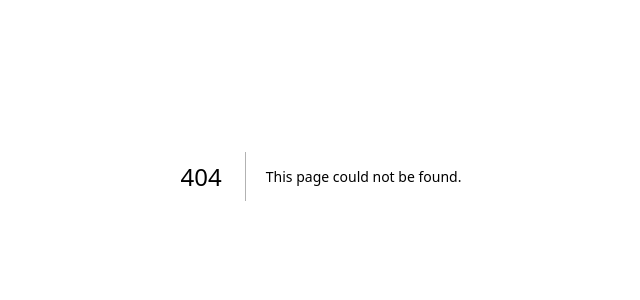
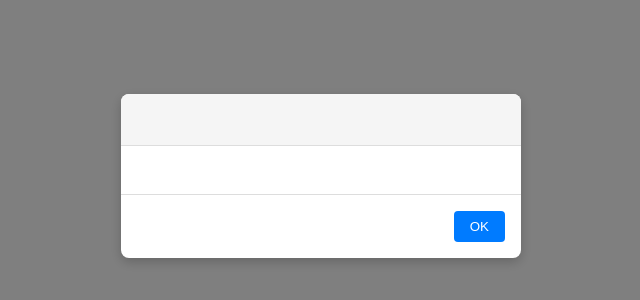
Before and after one commit to awordforthat/echarles-website, a Next.js app: page /crosswords/puzzleCompleteModal in a window 1280 px wide. Before the commit this address had no page. Shown: the part 224-524 px from the top of the page, without its empty margins (319-959 px from the left). Built offline with nearby package versions, Linux system fonts and the light colour scheme; a web font is replaced by a local one.

Commit message:
puzzle state slice, started game completion

```diff
--- a/package.json
+++ b/package.json
@@ -10,11 +10,12 @@
   },
   "dependencies": {
     "@reduxjs/toolkit": "^2.6.0",
+    "@types/react-dom": "^19.1.6",
     "@zeit/next-sass": "^1.0.1",
     "classnames": "^2.5.1",
     "next": "^15.2.0",
-    "react": "^19.0.0",
-    "react-dom": "^19.0.0",
+    "react": "^19.1.0",
+    "react-dom": "^19.1.0",
     "react-redux": "^9.2.0",
     "sass": "^1.42.1"
   },
--- /dev/null
+++ b/pages/crosswords/completionModal.module.scss
@@ -0,0 +1,52 @@
+.backdrop {
+    position: fixed;
+    top: 0;
+    left: 0;
+    width: 100vw;
+    height: 100vh;
+    background-color: rgba(0, 0, 0, 0.5);
+    display: flex;
+    justify-content: center;
+    align-items: center;
+    z-index: 1000;
+  }
+
+  .modal {
+    background-color: white;
+    border-radius: 8px;
+    max-width: 400px;
+    width: 90%;
+    box-shadow: 0 4px 12px rgba(0, 0, 0, 0.2);
+    overflow: hidden;
+    display: flex;
+    flex-direction: column;
+  }
+
+  .header {
+    padding: 1rem;
+    border-bottom: 1px solid #ddd;
+    background-color: #f5f5f5;
+  }
+
+  .body {
+    padding: 1rem;
+  }
+
+  .footer {
+    padding: 1rem;
+    border-top: 1px solid #ddd;
+    text-align: right;
+
+    button {
+      padding: 0.5rem 1rem;
+      background-color: #007bff;
+      border: none;
+      color: white;
+      border-radius: 4px;
+      cursor: pointer;
+
+      &:hover {
+        background-color: #0056b3;
+      }
+    }
+  }
--- a/pages/crosswords/hopskipjump.ts
+++ b/pages/crosswords/hopskipjump.ts
@@ -1,4 +1,5 @@
-import { Clues, Crossword, generateGrid } from './utils';
+import { Clues, Crossword } from './types';
+import { generateGrid } from './utils';
 
 export const hopskipjumpGridSize = 15;
 export const hopskipjumpclues: Clues = {
--- /dev/null
+++ b/pages/crosswords/puzzleCompleteModal.tsx
@@ -0,0 +1,28 @@
+import React from 'react';
+import styles from './completionModal.module.scss';
+
+type ModalProps = {
+  title: string;
+  message: string;
+  onClose: () => void;
+};
+
+const CompletionModal: React.FC<ModalProps> = ({ title, message, onClose }) => {
+  return (
+    <div className={styles.backdrop}>
+      <div className={styles.modal}>
+        <div className={styles.header}>
+          <h2>{title}</h2>
+        </div>
+        <div className={styles.body}>
+          <p>{message}</p>
+        </div>
+        <div className={styles.footer}>
+          <button onClick={onClose}>OK</button>
+        </div>
+      </div>
+    </div>
+  );
+};
+
+export default CompletionModal;
--- a/pages/crosswords/store.ts
+++ b/pages/crosswords/store.ts
@@ -2,12 +2,14 @@ import { configureStore } from '@reduxjs/toolkit';
 import solutionReducer from './solutionSlice';
 import selectionReducer from './selectionSlice';
 import inputReducer from './userInputSlice';
+import puzzleStateReducer from './puzzleStateSlice';
 
 export const store = configureStore({
   reducer: {
     selection: selectionReducer,
     solution: solutionReducer,
     userContent: inputReducer,
+    puzzleState: puzzleStateReducer,
   },
 });
 
```
Also changed, not shown: pages/crosswords/crossword.tsx (+64 -1 lines), pages/crosswords/puzzleStateSlice.ts (added, +20 -0 lines), pages/crosswords/utils.ts (+39 -5 lines), 1 other file (tests, documents, lock files or other folders).
